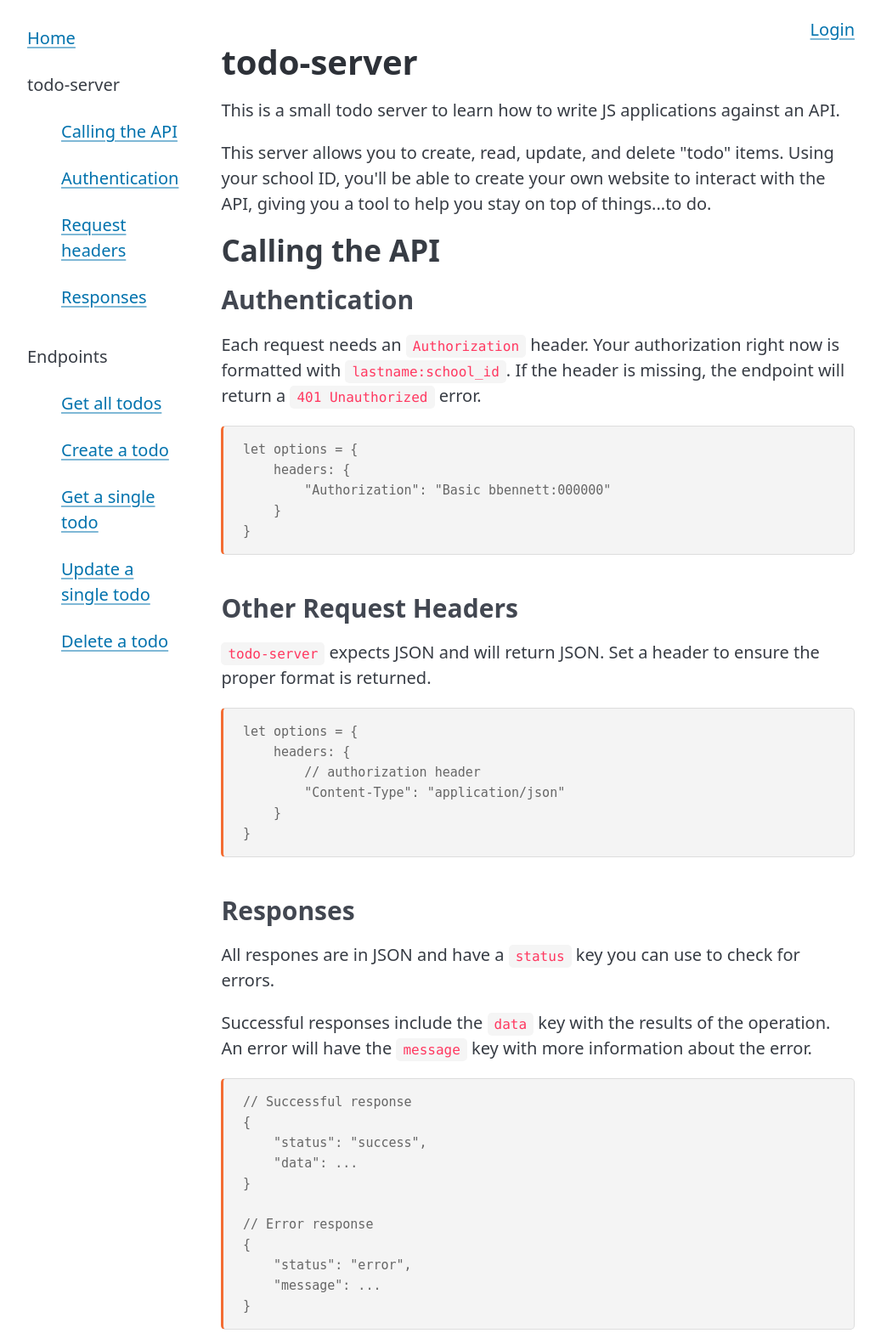
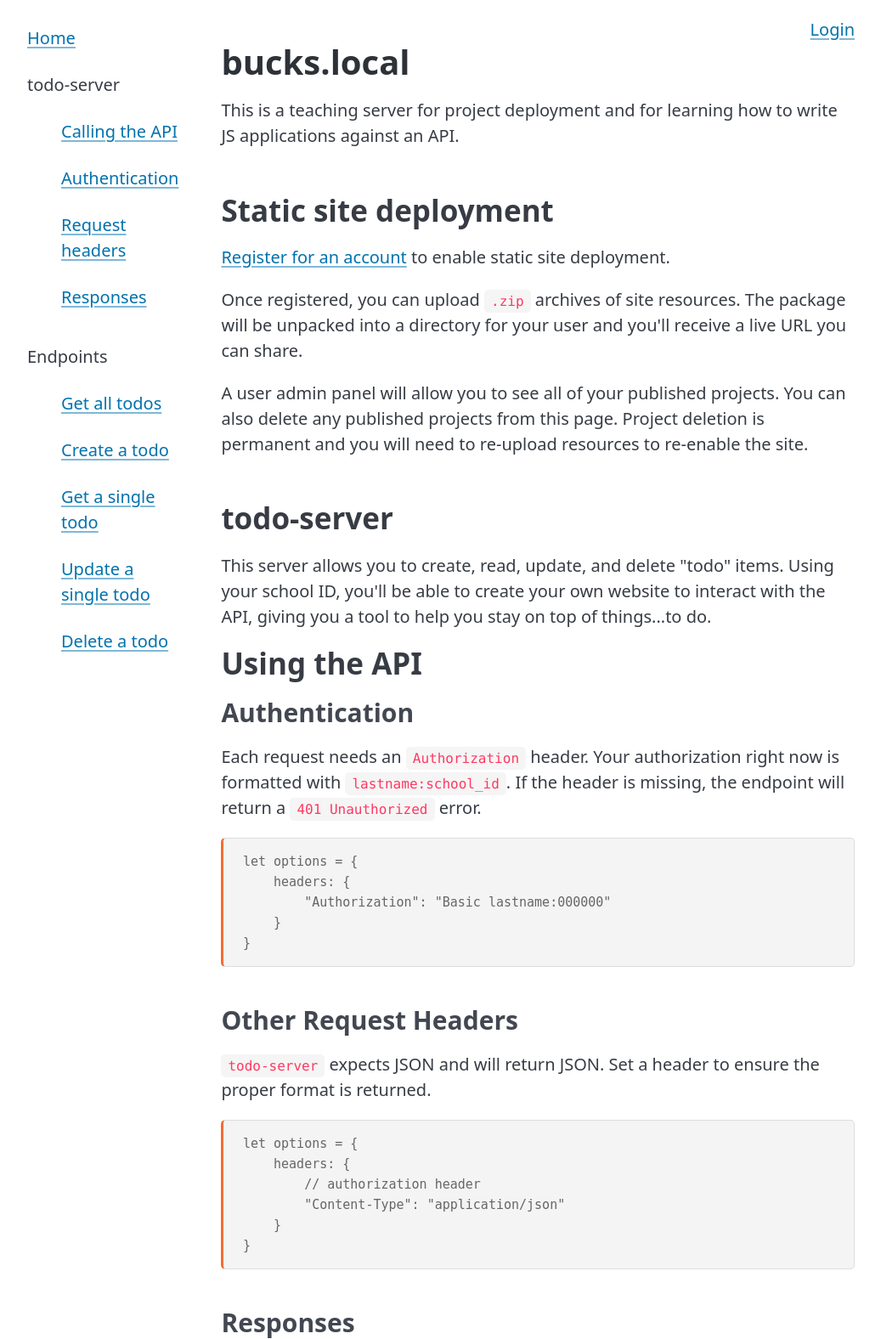
Before and after one commit to Buchanan-High-School/todo-server, a Flask app: page / in a window 1280 px wide. Shown: the top 1576 px of the page at 85% size, without its empty margins (146-1183 px from the left). Run offline with Flask 3, Linux system fonts and the light colour scheme.

Commit message:
add documentation

```diff
--- a/todo_server/templates/index.html
+++ b/todo_server/templates/index.html
@@ -22,18 +22,22 @@
   </ul>
 </ul>
 {% endblock %} {% block main_content %}
-<h1 id="todo-server">todo-server</h1>
+<h1>bucks.local</h1>
 <p>
-  This is a small todo server to learn how to write JS applications against an
-  API.
+  This is a teaching server for project deployment and for learning how to write JS applications against an API.
 </p>
+<h2 id="static-site">Static site deployment</h2>
+<p><a href="{{ url_for('auth.register') }}">Register for an account</a> to enable static site deployment.</p>
+<p>Once registered, you can upload <code>.zip</code> archives of site resources. The package will be unpacked into a directory for your user and you'll receive a live URL you can share.</p>
+<p>A user admin panel will allow you to see all of your published projects. You can also delete any published projects from this page. Project deletion is permanent and you will need to re-upload resources to re-enable the site.</p>
+<h2 id="todo-server">todo-server</h2>
 <p>
   This server allows you to create, read, update, and delete "todo" items. Using
   your school ID, you'll be able to create your own website to interact with the
   API, giving you a tool to help you stay on top of things...to do.
 </p>
 <section>
-  <h2 id="calling">Calling the API</h2>
+  <h2 id="calling">Using the API</h2>
   <h3 id="authentication">Authentication</h3>
   <p>
     Each request needs an <code>Authorization</code> header. Your authorization
@@ -43,7 +47,7 @@
   <pre>
 let options = {
 	headers: {
-		"Authorization": "Basic bbennett:000000"
+		"Authorization": "Basic lastname:000000"
 	}
 }
 </pre
```
Also changed, not shown: README.md.
